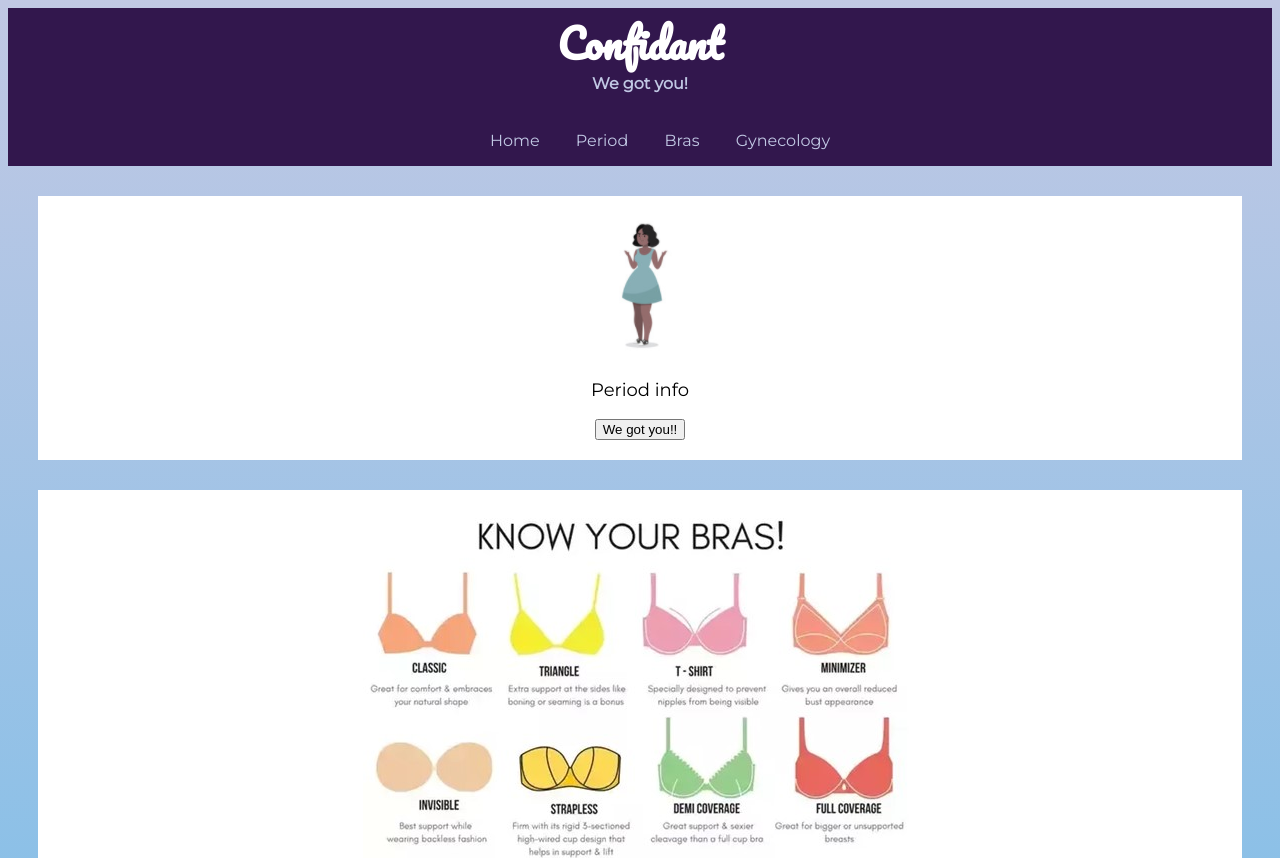
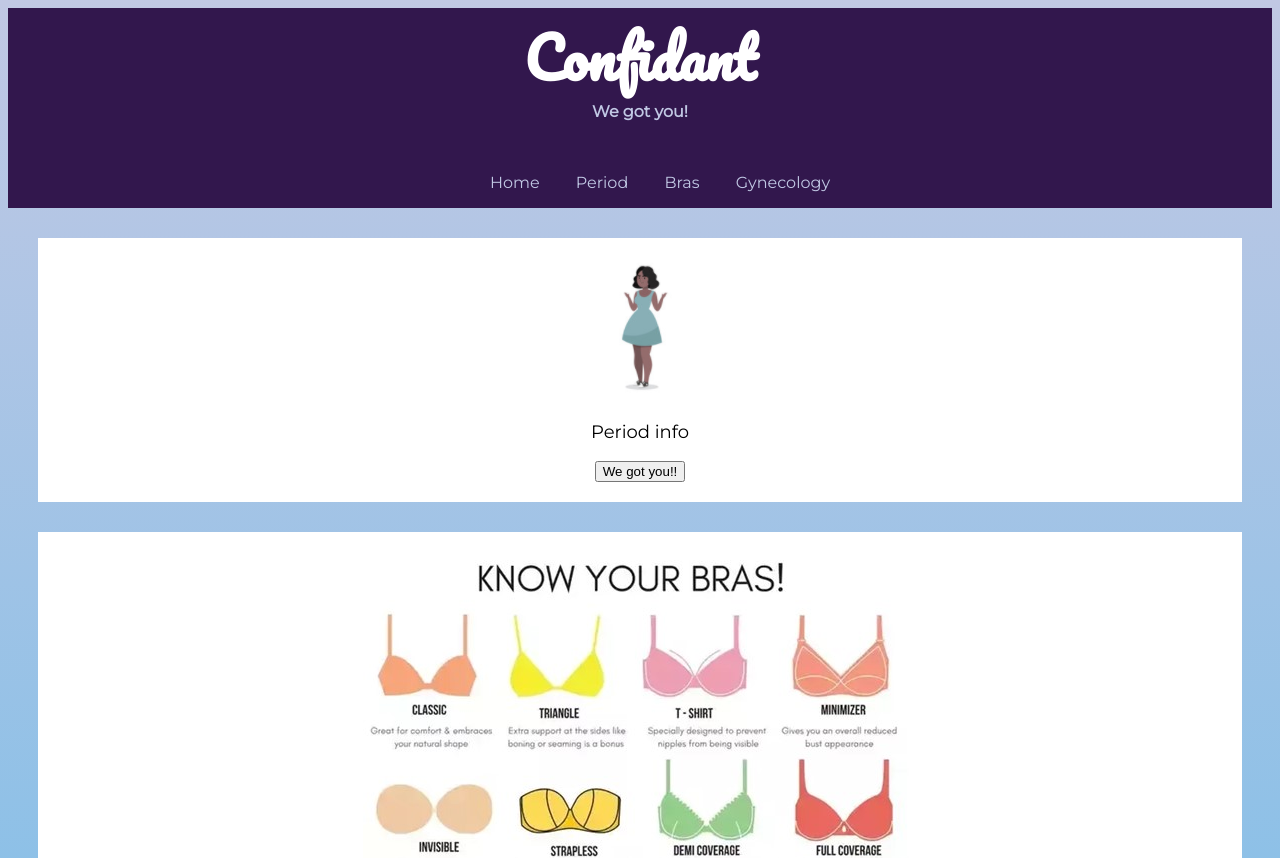
Before and after one commit to rgeohegan3/confidant, a plain HTML site: page index.html in a window 1280 px wide. Shown: the top 858 px of the page. Drawn offline with Linux system fonts and the light colour scheme.

Commit message:
Updated CSS
css stuff

```diff
--- a/styles.css
+++ b/styles.css
@@ -7,14 +7,17 @@ body {
   /* background-image: url("images/background.jpg");
   background-repeat: repeat; */
     margin:0%;
+    left: 0;
+    right: 0;
+    display:block;
   }
 .Header h1 {
   font-family: 'Pacifico', cursive;
   /* background: #5AB9EA; */
   margin: 0%;
-  font-size: 2.5em;
+  font-size: 3.5em;
   text-align: center;
-  padding-bottom: 25px;
+  padding-bottom: 40px;
 
 }
 .Header h2 {
@@ -23,12 +26,11 @@ body {
   font-family: 'Montserrat', sans-serif;
   color: #C1C8E4;
 }
-.Title {
+/* .Title {
   margin: 0%;
   color: white
-}
+} */
   h1, h2 {
-    margin:0%;
     color:white;
     height: 41px;
     left: 0px;
```
